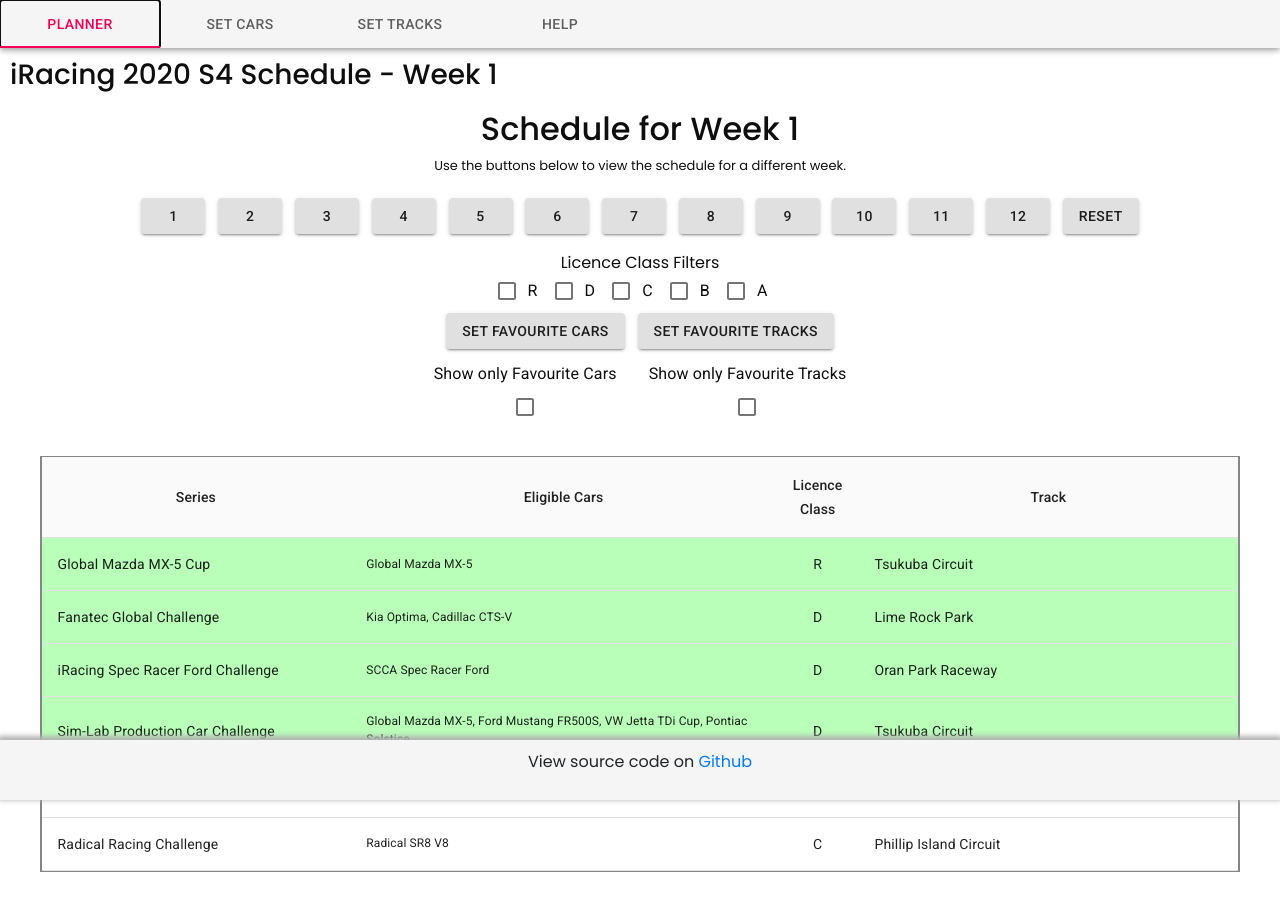
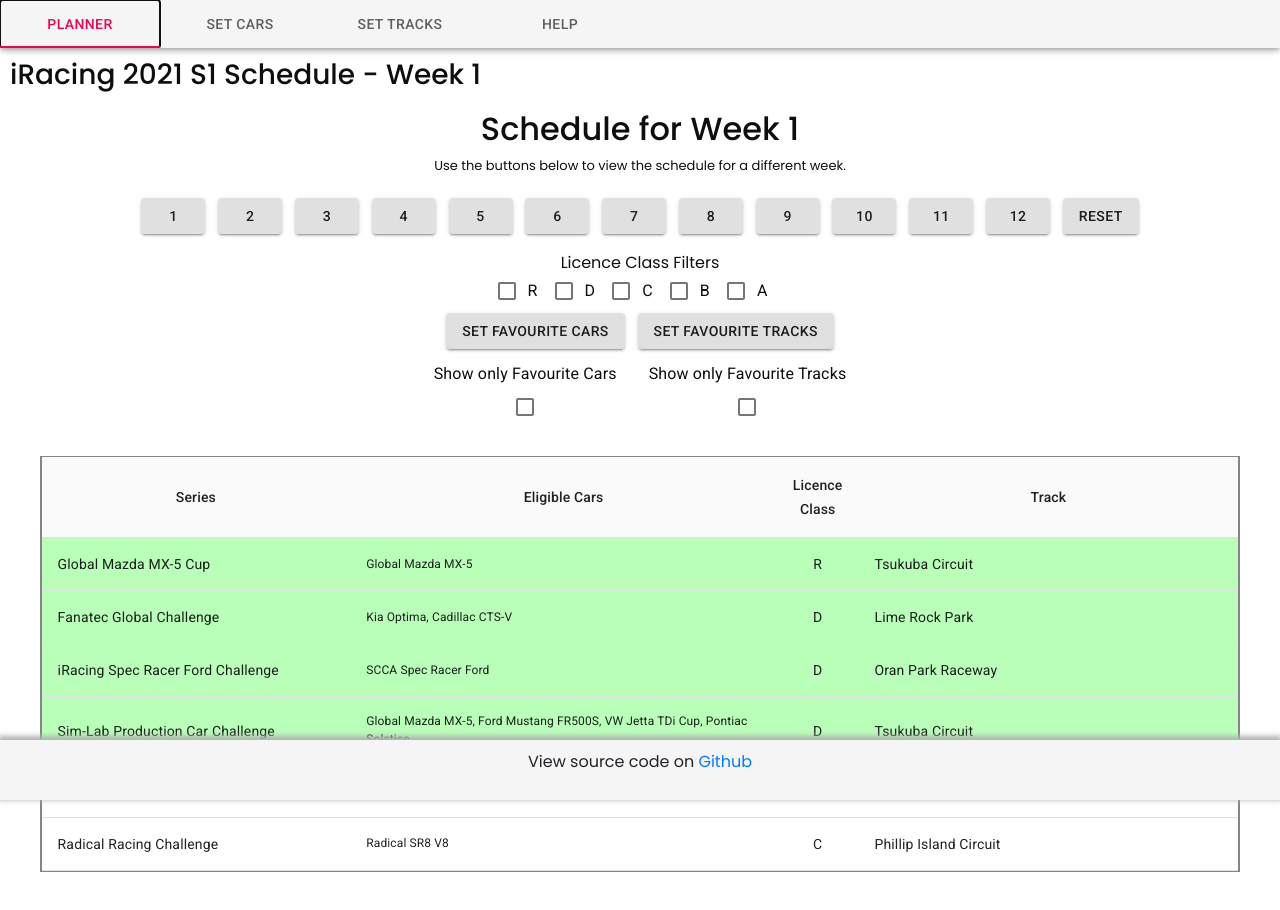
Before and after one commit to Spellcro/iracing-schedule, a React (Create React App) app: page / in a window 1280 px wide. Both pictures are taken after a click on the tab "PLANNER". Shown: the top 910 px of the page. Built offline with nearby package versions, Linux system fonts and the light colour scheme.

Commit message:
updated season title

```diff
--- a/src/tabs/PlannerTab/plannerTab.tsx
+++ b/src/tabs/PlannerTab/plannerTab.tsx
@@ -43,7 +43,7 @@
 }) => {
     return (
         <div className='PlannerTabWrapper'>
-            <h3 className='PlannerTabIntro'>iRacing 2020 S4 Schedule - Week {currentWeek}</h3>
+            <h3 className='PlannerTabIntro'>iRacing 2021 S1 Schedule - Week {currentWeek}</h3>
 
             <h2 className='PlannerTabHeader'>Schedule for Week {viewingWeek}</h2>
 
```
